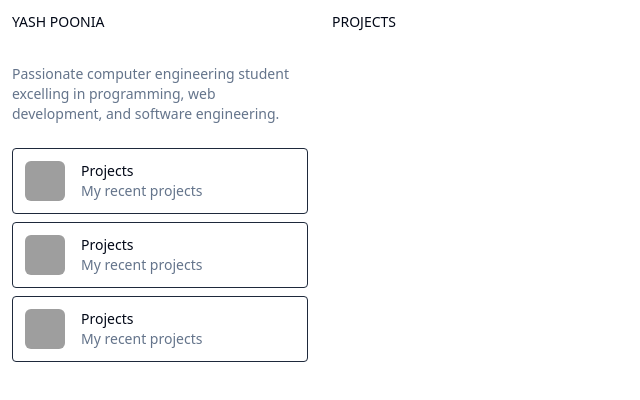
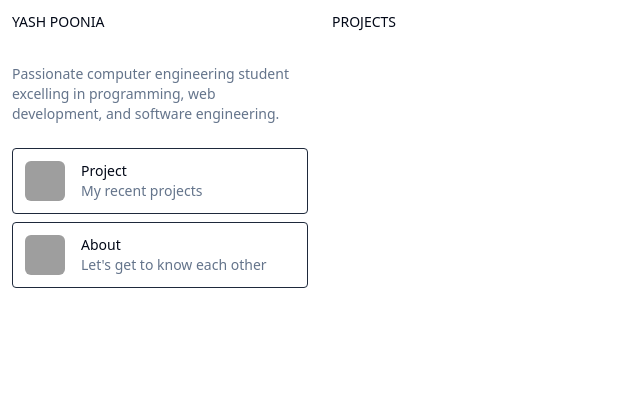
Before and after one commit to yash7xm/My-Portfolio, a React (Vite) app: page / in a window 1280 px wide. Shown: the top 400 px of the page, without its empty margins (0-640 px from the left). Built offline with nearby package versions, Linux system fonts and the light colour scheme; grey boxes are pictures that could not be loaded.

Commit message:
added sidebar button info

```diff
--- a/src/components/sidebar/custom-button.tsx
+++ b/src/components/sidebar/custom-button.tsx
@@ -1,6 +1,13 @@
 import { Avatar, AvatarFallback, AvatarImage } from "@/components/ui/avatar";
 
-const Custom_Button = () => {
+export interface ButtonProps {
+  body?: {
+    title: string;
+    desc: string;
+  };
+}
+
+const CustomButton: React.FC<ButtonProps> = ({ body }) => {
   return (
     <div className="w-full border border-slate-800 rounded p-3 cursor-pointer flex gap-4">
       {/* Image */}
@@ -12,13 +19,13 @@ const Custom_Button = () => {
       {/* Text */}
       <div>
         {/* Name */}
-        <div className="font-700 text-sm">Projects</div>
+        <div className="font-700 text-sm">{body?.title}</div>
 
         {/* Info */}
-        <p className="text-sm text-muted-foreground">My recent projects</p>
+        <p className="text-sm text-muted-foreground">{body?.desc}</p>
       </div>
     </div>
   );
 };
 
-export default Custom_Button;
+export default CustomButton;
--- a/src/components/sidebar/index.tsx
+++ b/src/components/sidebar/index.tsx
@@ -1,4 +1,5 @@
-import Custom_Button from "./custom-button";
+import CustomButton from "./custom-button";
+import { ButtonInfo } from "@/utils/common";
 
 const SideBar = () => {
   return (
@@ -16,9 +17,8 @@ const SideBar = () => {
 
       {/* Buttons */}
       <div className="flex flex-col gap-2">
-        <Custom_Button />
-        <Custom_Button />
-        <Custom_Button />
+        <CustomButton body={ButtonInfo[0]} />
+        <CustomButton body={ButtonInfo[1]} />
       </div>
     </div>
   );
--- /dev/null
+++ b/src/utils/common/buttons-info.ts
@@ -0,0 +1,4 @@
+export const sidebarButtonsInfo = [
+  { title: "Project", desc: "My recent projects" },
+  { title: "About", desc: "Let's get to know each other" },
+];
--- /dev/null
+++ b/src/utils/common/index.ts
@@ -0,0 +1 @@
+export { sidebarButtonsInfo as ButtonInfo } from "./buttons-info";
```
